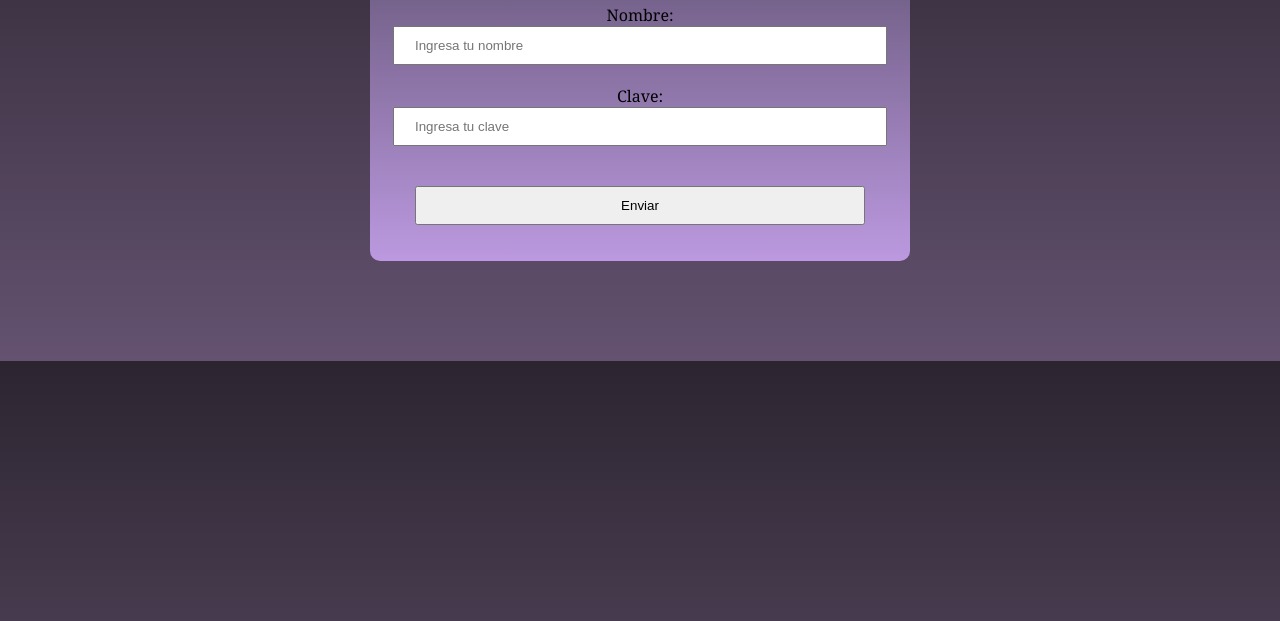
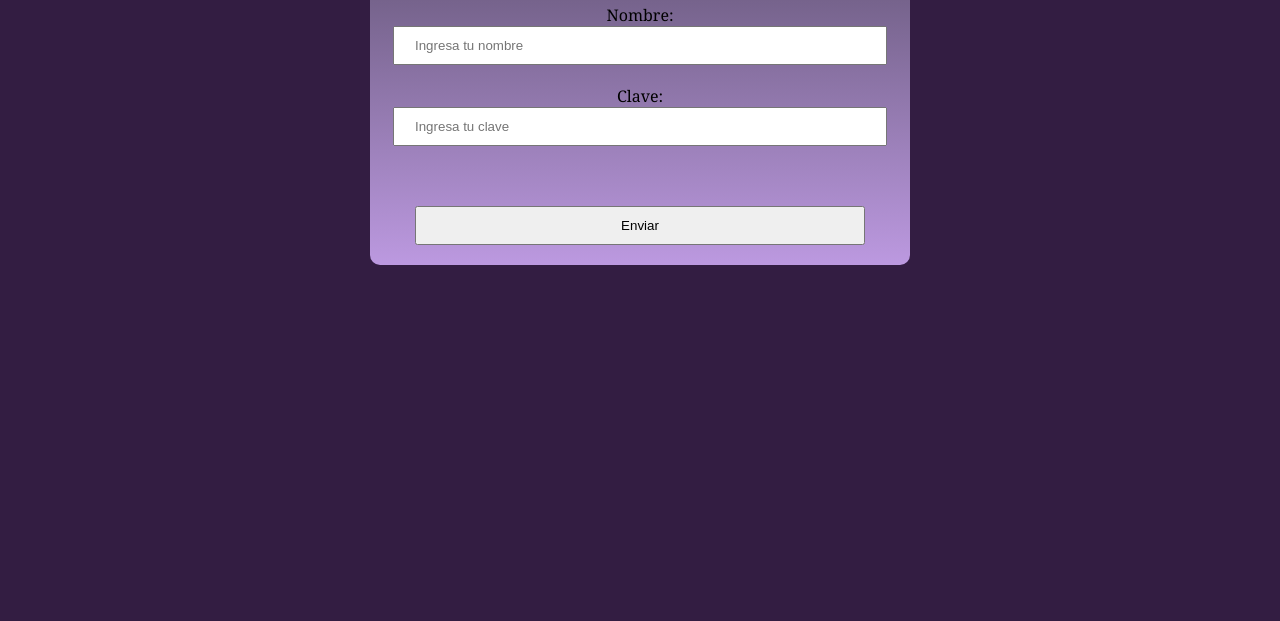
Before and after one commit to AnahiSanchez22/Plantilla-grises, a plain HTML site: page login.html in a window 1280 px wide. Shown: the part 179-800 px from the top of the page. Drawn offline with Linux system fonts and the light colour scheme.

Commit message:
boton actualizado

```diff
--- a/login.css
+++ b/login.css
@@ -7,8 +7,7 @@
 body
 {
     font-family: Cambria, Cochin, Georgia, Times, 'Times New Roman', serif;
-    background: #645270;
-    background: linear-gradient(0deg, rgba(100, 82, 112, 1) 0%, rgba(44, 37, 48, 1) 100%);
+    background: #331d42;
 }
 
 #login-card
@@ -32,8 +31,14 @@ input
     width: 90%;
     padding: 10px 20px;
 }
-.boton
+.button
 {
     margin-top: 40px;
-
+    transition-duration: 0.4s;
 }
+.button:hover
+{
+    background-color: #473b4d;
+    color: white;
+    box-shadow:0 8px 16px 0 rgba(0,0,0,0.6)
+}
--- a/login.html
+++ b/login.html
@@ -21,8 +21,8 @@
                 <label for="">Clave:</label>
                 <input type="password" placeholder="Ingresa tu clave">
             </div>
-            <div class="boton">
-                <input type="button" value="Enviar">
+            <div>
+                <input type="button" value="Enviar" class="button">
             </div>
         </div>
     </div>
```
